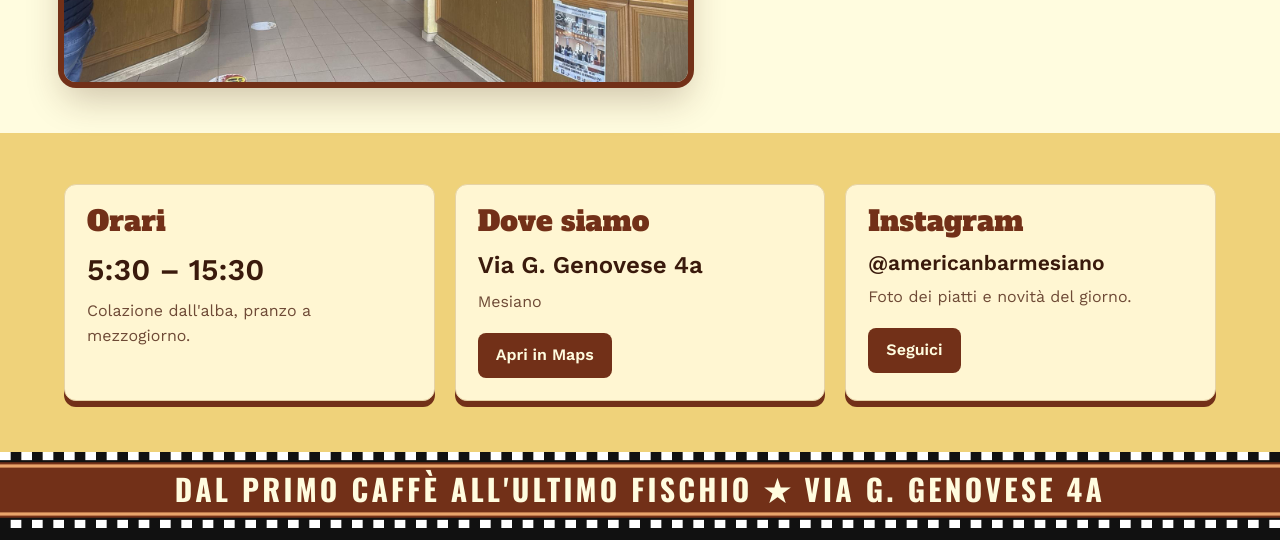
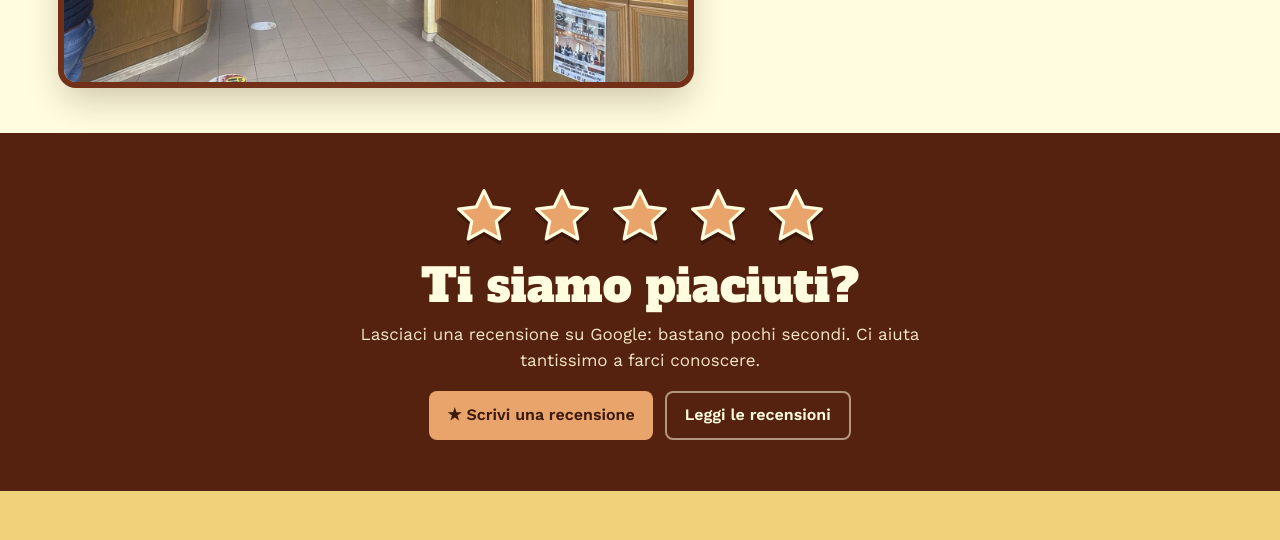
Before and after one commit to americanbarmesiano/americanbarmesiano.github.io, a plain HTML site: page index.html in a window 1280 px wide. Shown: the part 1740-2280 px from the top of the page. Drawn offline with nearby package versions, Linux system fonts and the light colour scheme.

Commit message:
Sezione recensioni con link a Google
Co-Authored-By: Claude Opus 5.5 <noreply@anthropic.com>
Claude-Session: https://claude.ai/code/session_01WYfd3Xwa5DRx2ZXJWz14cL

```diff
--- a/index.html
+++ b/index.html
@@ -83,13 +83,23 @@ footer img{width:44px;height:44px;border-radius:50%;vertical-align:middle;margin
 .avviso+.avviso{border-top:1px solid #ffffff40}
 .closed-msg{grid-column:1/-1;text-align:center;font-family:"Alfa Slab One",Georgia,serif;font-size:clamp(22px,4vw,30px);color:#b3261e;margin:16px 0 0;line-height:1.2}
 .status.shut i{background:#ff6b5e;box-shadow:0 0 0 4px #ff6b5e40}
+.rev-band{background:var(--brown2);color:var(--cream);text-align:center}
+.rev{max-width:760px;margin:0 auto}
+.rev .stars{display:flex;justify-content:center;gap:clamp(6px,2vw,14px);margin:0 0 14px}
+.rev .stars svg{width:clamp(40px,9vw,64px);height:auto;filter:drop-shadow(0 4px 0 #0004)}
+.rev h2{font-family:"Alfa Slab One",Georgia,serif;font-weight:400;font-size:clamp(32px,5vw,46px);line-height:1.05;margin:0 0 10px;color:var(--cream);text-wrap:balance}
+.rev p{margin:0 auto 6px;color:#f3e6c4;font-size:17px;max-width:34em}
+.rev .btns{display:flex;flex-wrap:wrap;justify-content:center;gap:12px;margin-top:10px}
+.rev .btn{margin-top:8px}
+.rev .btn.line{background:transparent;color:var(--cream);border:2px solid #fffcdf88}
+.rev .btn.line:hover,.rev .btn.line:focus-visible{background:#fffcdf1a}
 @media(prefers-reduced-motion:reduce){html{scroll-behavior:auto}.badge{animation:none}}
 </style>
 </head>
 <body>
 <nav><div class="wrap">
   <a class="logo" href="#top"><img src="logo.jpg" alt=""><span>American Bar</span></a>
-  <div class="links"><a href="#menu">Menù</a><a href="#locale">Il locale</a><a href="#orari">Orari</a><a href="#dove">Dove siamo</a></div>
+  <div class="links"><a href="#menu">Menù</a><a href="#locale">Il locale</a><a href="#recensioni">Recensioni</a><a href="#orari">Orari</a><a href="#dove">Dove siamo</a></div>
 </div></nav>
 <div id="avvisi"></div>
 
@@ -129,6 +139,18 @@ footer img{width:44px;height:44px;border-radius:50%;vertical-align:middle;margin
       <p>Maglie appese al soffitto, sciarpe delle trasferte lungo le pareti e la TV sempre pronta per la partita.</p>
       <p>Dal primo caffè delle 5:30 al pranzo di mezzogiorno, ti aspettiamo al banco.</p>
       <a class="btn" href="https://www.instagram.com/americanbarmesiano/" target="_blank" rel="noopener">Guarda le foto su Instagram</a>
+    </div>
+  </div>
+</section>
+
+<section class="band rev-band" id="recensioni">
+  <div class="rev">
+    <div class="stars" id="stars" aria-hidden="true"></div>
+    <h2>Ti siamo piaciuti?</h2>
+    <p>Lasciaci una recensione su Google: bastano pochi secondi. Ci aiuta tantissimo a farci conoscere.</p>
+    <div class="btns">
+      <a class="btn alt" href="https://search.google.com/local/writereview?placeid=ChIJ6_YrbdZtFRMRLx3y4gOCn5k" target="_blank" rel="noopener">★ Scrivi una recensione</a>
+      <a class="btn line" href="https://www.google.com/maps/search/?api=1&amp;query=American+Bar+Mesiano&amp;query_place_id=ChIJ6_YrbdZtFRMRLx3y4gOCn5k" target="_blank" rel="noopener">Leggi le recensioni</a>
     </div>
   </div>
 </section>
@@ -230,6 +252,9 @@ document.getElementById("shirtRow").innerHTML = team.map(([n, num, fill, ink], i
     '<circle cx="0" cy="-4" r="3" fill="#e9a46b"/></g>';
 }).join('');
 
+// stelle delle recensioni
+document.getElementById("stars").innerHTML = Array(5).fill('<svg viewBox="0 0 24 24"><path d="M12 2.5l2.9 6.1 6.6.8-4.9 4.6 1.3 6.6L12 17.3l-5.9 3.3 1.3-6.6-4.9-4.6 6.6-.8z" fill="#e9a46b" stroke="#fffcdf" stroke-width="1.2" stroke-linejoin="round"/></svg>').join("");
+
 // aperto / chiuso (ora italiana)
 try {
   const parts = new Intl.DateTimeFormat("it-IT", {timeZone: "Europe/Rome", hour: "2-digit", minute: "2-digit", hour12: false}).formatToParts(new Date());
```
